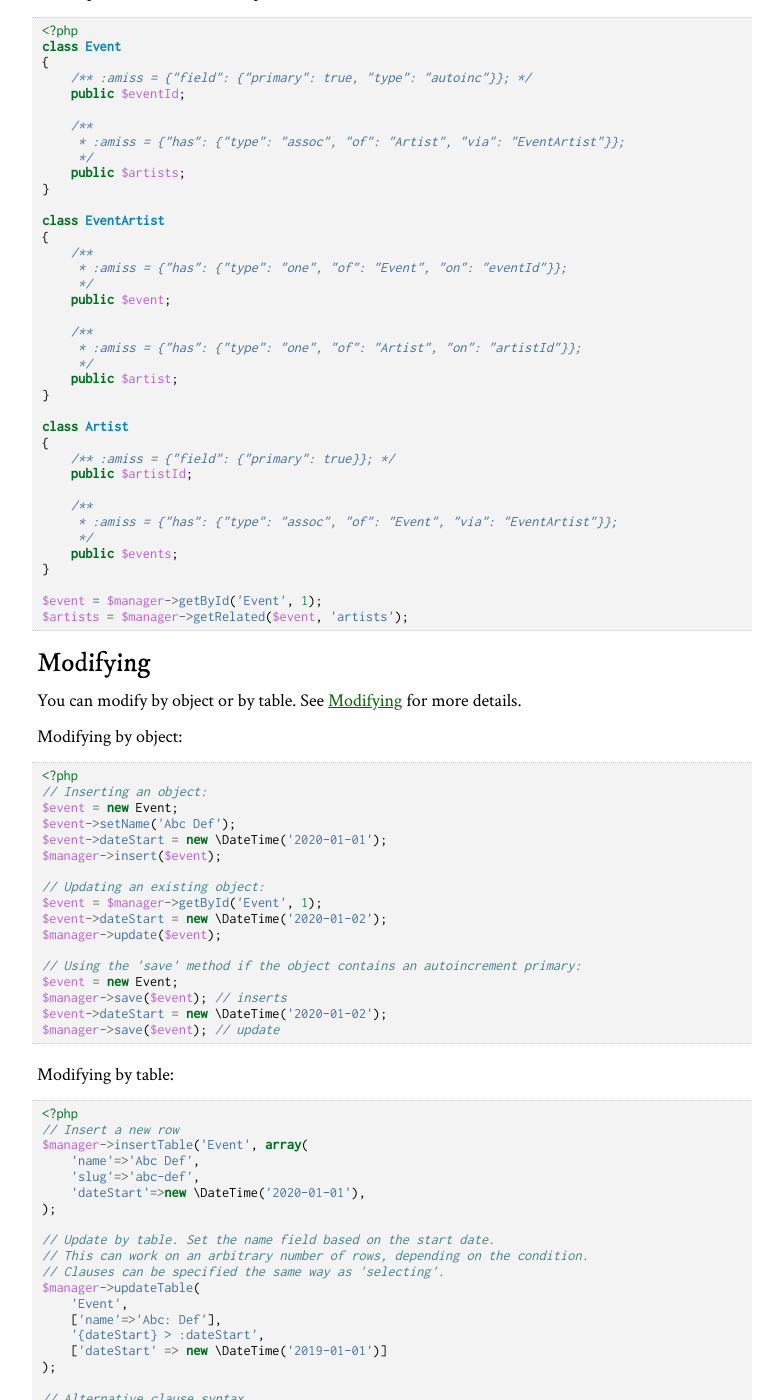
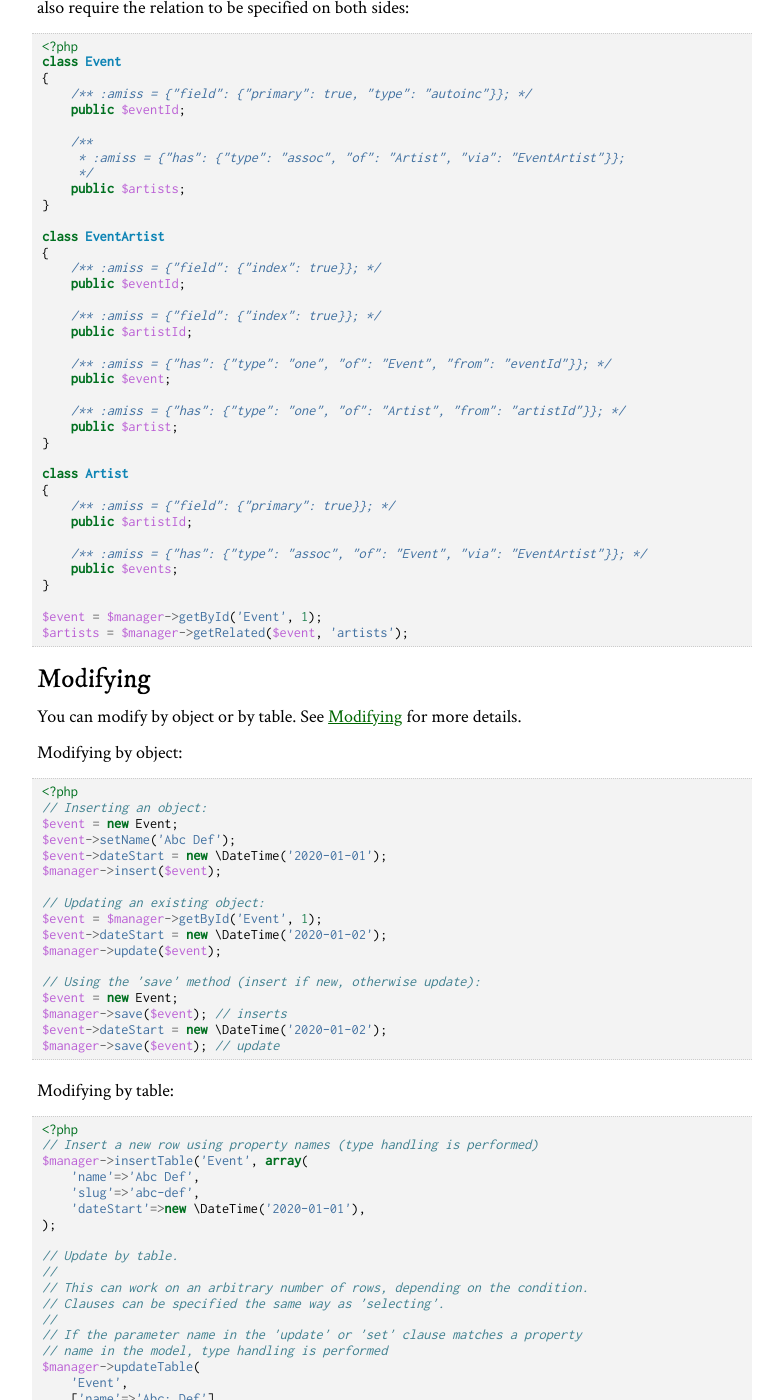
Before and after one commit to shabbyrobe/amiss, a Sphinx documentation site: the page built from doc/quickstart.rst, in a window 1280 px wide and 1400 px high, scrolled down 5528 px. Shown: the whole window, without its empty margins (363-1146 px from the left). Built offline with Sphinx 7.4.7, drawn with Linux system fonts in a browser that asks for light colours; some of the changed text lies outside the part shown.

```diff
--- a/doc/index.rst
+++ b/doc/index.rst
@@ -20,7 +20,6 @@ Amiss PHP Data Mapper
     schema
     helpers
     active
-    mongo/index
     cookbook/index
 
     development
--- a/doc/quickstart.rst
+++ b/doc/quickstart.rst
@@ -285,15 +285,16 @@ One-to-one
     /** :amiss = true; */
     class Event
     {
-        /**
-         * :amiss = {"field": {"primary": true}};
-         */
+        /** :amiss = {"field": {"primary": true}}; */
         public $eventId;
+
+        /** :amiss = {"field": {"index": true}}; */
+        public $venueId;
 
         // snip
 
         /**
-         * :amiss = {"has": {"type": "one", "of": "Venue", "on": "venueId"}};
+         * :amiss = {"has": {"type": "one", "of": "Venue", "from": "venueId"}};
          */
         public $venue;
     }
@@ -327,7 +328,7 @@ One-to-many
         // snip
 
         /**
-         * :amiss = {"has": {"type": "many", "of": "Event", "on": "venueId"}};
+         * :amiss = {"has": {"type": "many", "of": "Event", "to": "venueId"}};
          */
         public $events;
     }
@@ -377,14 +378,16 @@ object, and also require the relation to be specified on both sides:
 
     class EventArtist
     {
-        /**
-         * :amiss = {"has": {"type": "one", "of": "Event", "on": "eventId"}};
-         */
+        /** :amiss = {"field": {"index": true}}; */
+        public $eventId;
+
+        /** :amiss = {"field": {"index": true}}; */
+        public $artistId;
+
+        /** :amiss = {"has": {"type": "one", "of": "Event", "from": "eventId"}}; */
         public $event;
 
-        /**
-         * :amiss = {"has": {"type": "one", "of": "Artist", "on": "artistId"}};
-         */
+        /** :amiss = {"has": {"type": "one", "of": "Artist", "from": "artistId"}}; */
         public $artist;
     }
 
@@ -393,9 +396,7 @@ object, and also require the relation to be specified on both sides:
         /** :amiss = {"field": {"primary": true}}; */
         public $artistId;
 
-        /**
-         * :amiss = {"has": {"type": "assoc", "of": "Event", "via": "EventArtist"}};
-         */
+        /** :amiss = {"has": {"type": "assoc", "of": "Event", "via": "EventArtist"}}; */
         public $events;
     }
 
@@ -424,7 +425,7 @@ Modifying by object:
     $event->dateStart = new \DateTime('2020-01-02');
     $manager->update($event);
 
-    // Using the 'save' method if the object contains an autoincrement primary:
+    // Using the 'save' method (insert if new, otherwise update):
     $event = new Event;
     $manager->save($event); // inserts
     $event->dateStart = new \DateTime('2020-01-02');
@@ -436,16 +437,20 @@ Modifying by table:
 .. code-block:: php
 
     <?php
-    // Insert a new row
+    // Insert a new row using property names (type handling is performed)
     $manager->insertTable('Event', array(
         'name'=>'Abc Def',
         'slug'=>'abc-def',
         'dateStart'=>new \DateTime('2020-01-01'),
     );
 
-    // Update by table. Set the name field based on the start date.
+    // Update by table.
+    //
     // This can work on an arbitrary number of rows, depending on the condition.
     // Clauses can be specified the same way as 'selecting'.
+    //
+    // If the parameter name in the 'update' or 'set' clause matches a property
+    // name in the model, type handling is performed
     $manager->updateTable(
         'Event',
         ['name'=>'Abc: Def'],
@@ -455,6 +460,6 @@ Modifying by table:
 
     // Alternative clause syntax
     $manager->updateTable('Event', [
-        'set'   => ['name'      => 'Abc: Def'],
+        'set'   => ['name' => 'Abc: Def'],
         'where' => ['dateStart' => new \DateTime('2019-01-01')],
     ]);
```
Also changed, not shown: doc/mongo/index.rst (deleted, +0 -24 lines), doc/mongo/mapping.rst (deleted, +0 -52 lines), doc/mongo/overview.rst (deleted, +0 -75 lines), doc/relations.rst (+16 -28 lines), 5 other files.
